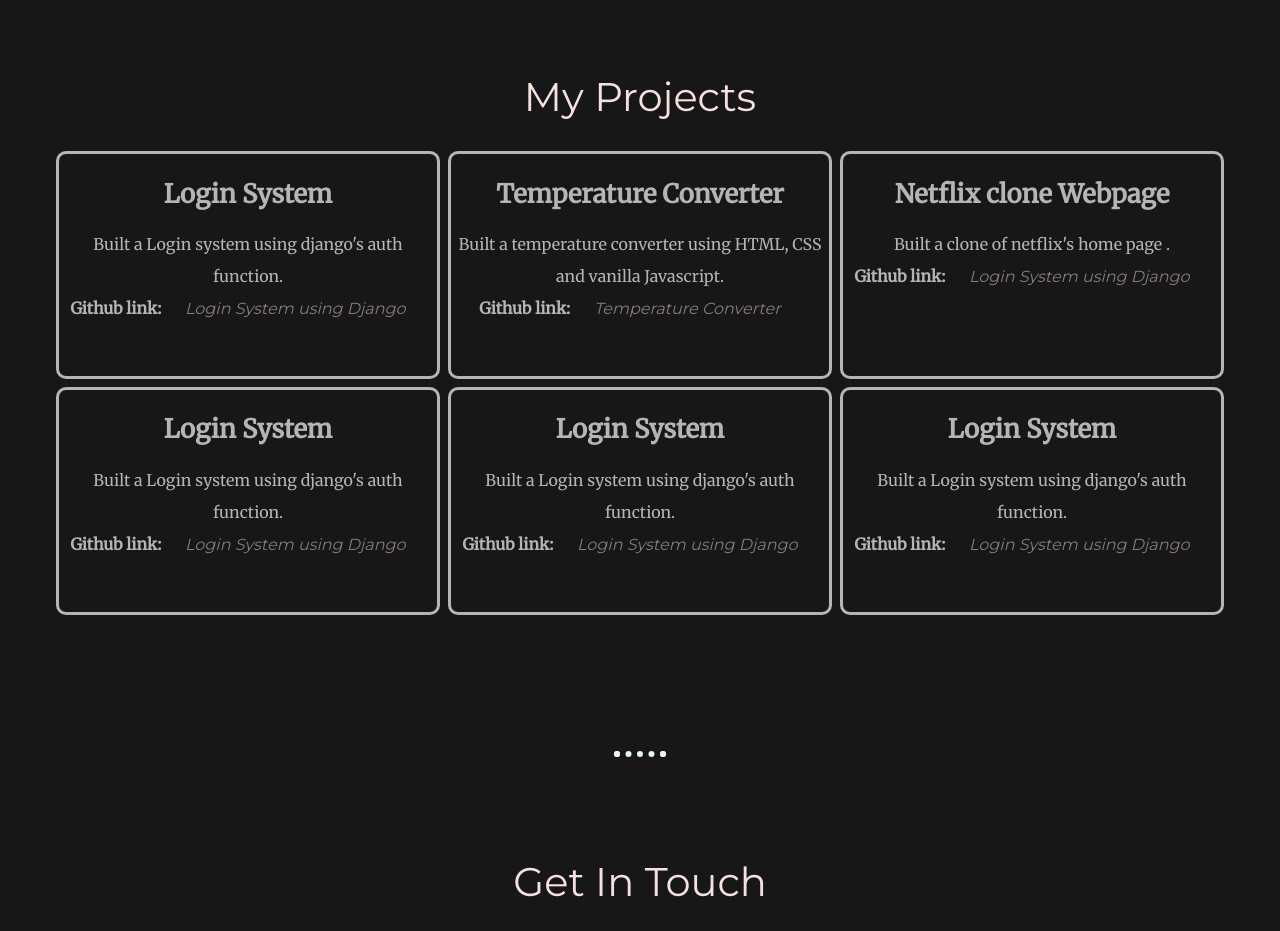
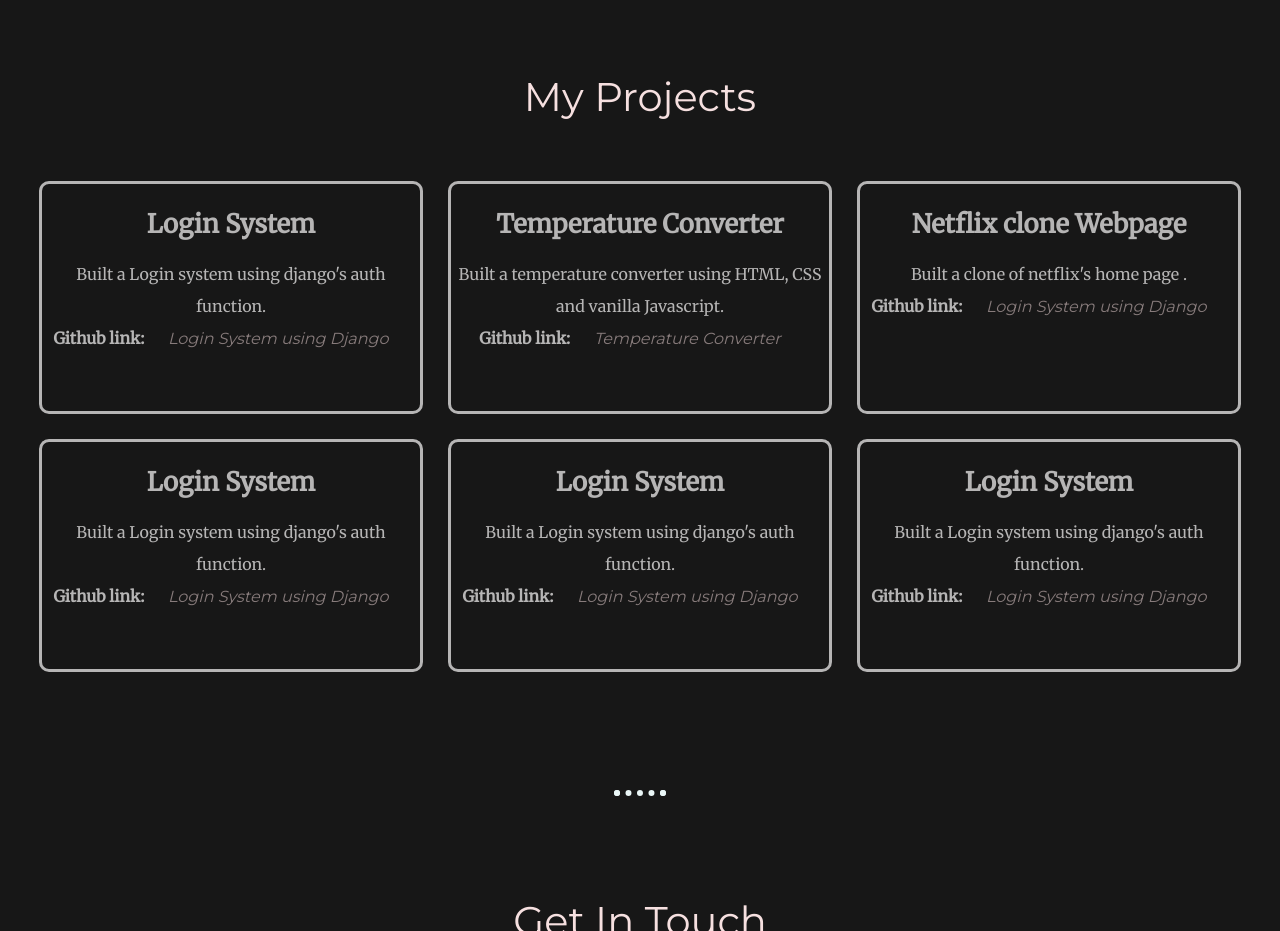
Before and after one commit to iamfaham/Portfolio-Website, a plain HTML site: page index.html in a window 1280 px wide. Shown: the part 2100-3031 px from the top of the page. Drawn offline with Linux system fonts and the light colour scheme.

Commit message:
Minor tweaks to Project section

```diff
--- a/css/styles.css
+++ b/css/styles.css
@@ -216,16 +216,15 @@ a:hover {
 
 /** Projects section **/
 .layout {
-  padding-top: 20px;
+  padding-top: 50px;
   justify-content: center;
   display: grid;
-  grid-template-rows: repeat(3, 60%);
+  grid-template-rows: repeat(2, 60%);
   grid-template-columns: repeat(3, 30%);
-  gap: 8px;
+  gap: 25px;
 }
 .layout div {
   display: block;
-  justify-content: space-evenly;
   border-radius: 10px;
   border-color: #877b7b;
   border: solid;
```
